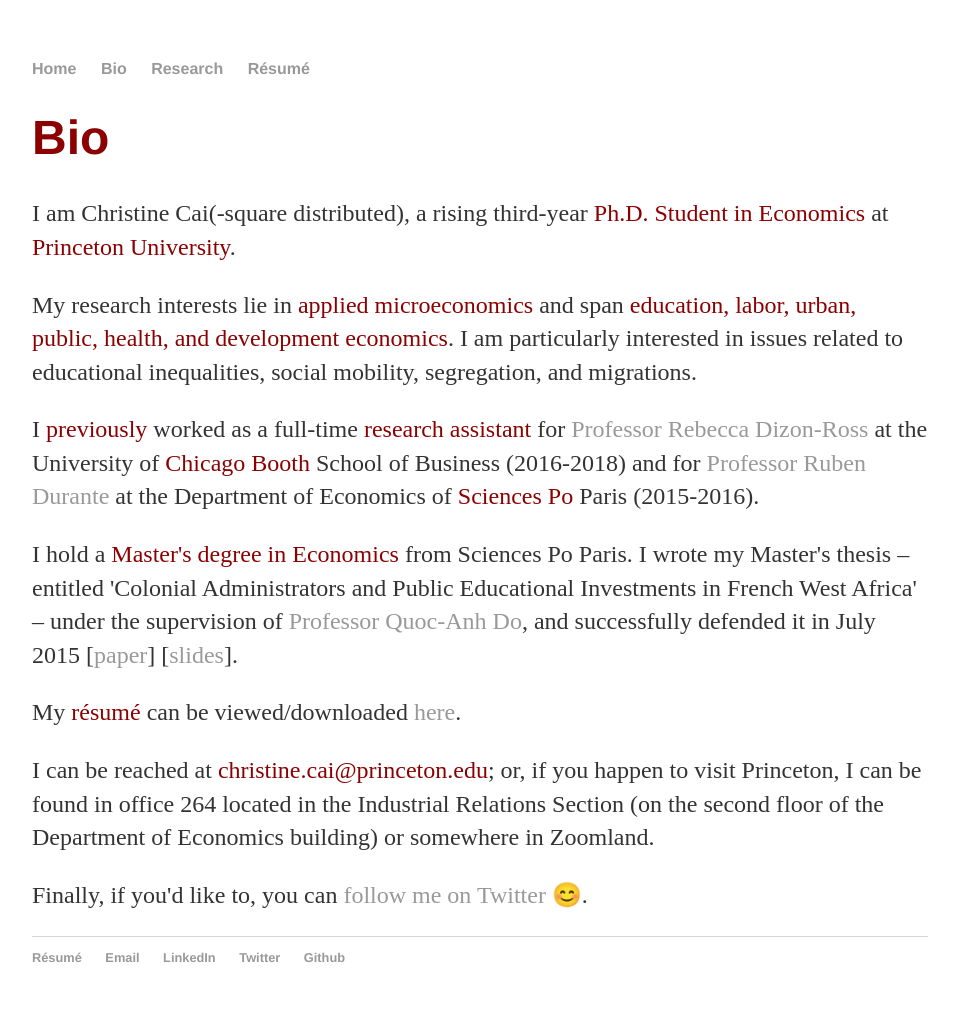
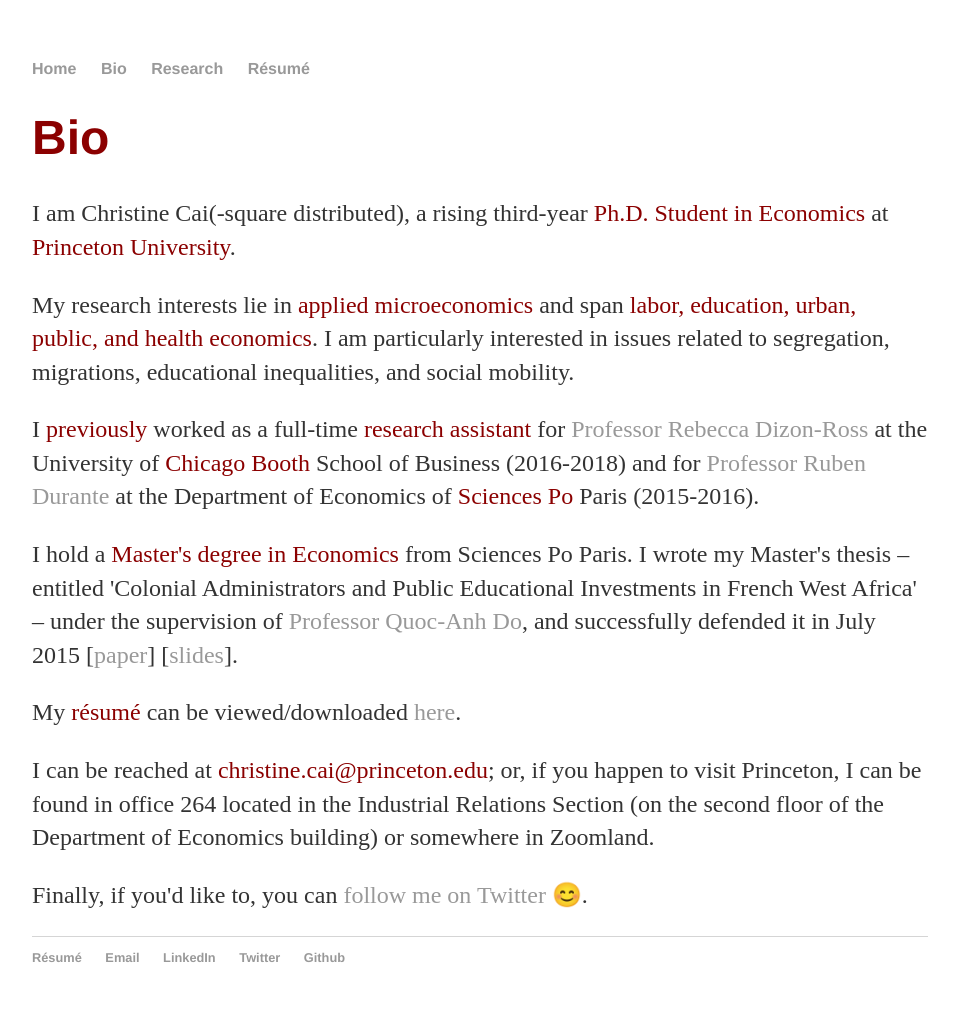
Before and after one commit to christinecai/christinecai.github.io, a Jekyll site: the page built from bio/Bio.html, in a window 1280 px wide. Shown: the whole page, without its empty margins (160-1119 px from the left). Built offline with Jekyll 4.4.1, drawn with Linux system fonts in a browser that asks for light colours.

Commit message:
Update Bio.html

```diff
--- a/bio/Bio.html
+++ b/bio/Bio.html
@@ -12,8 +12,8 @@ title: Bio
 	  <p>I am Christine Cai(-square distributed), a rising third-year <font color="darkred">Ph.D. Student in Economics</font> at <font color="darkred">Princeton University</font>.</p>
 
 		<p>My research interests lie in <font color="darkred">applied microeconomics</font>
-			and span <font color="darkred">education, labor, urban, public, health, and development economics</font>.
-			I am particularly interested in issues related to educational inequalities, social mobility, segregation, and migrations.</p>
+			and span <font color="darkred">labor, education, urban, public, and health economics</font>.
+			I am particularly interested in issues related to segregation, migrations, educational inequalities, and social mobility.</p>
 
 <p>I <font color="darkred">previously</font> worked as a full-time <font color="darkred">research assistant</font> for
 			<a href="http://faculty.chicagobooth.edu/rebecca.dizon-ross/">Professor Rebecca Dizon-Ross</a>
```
